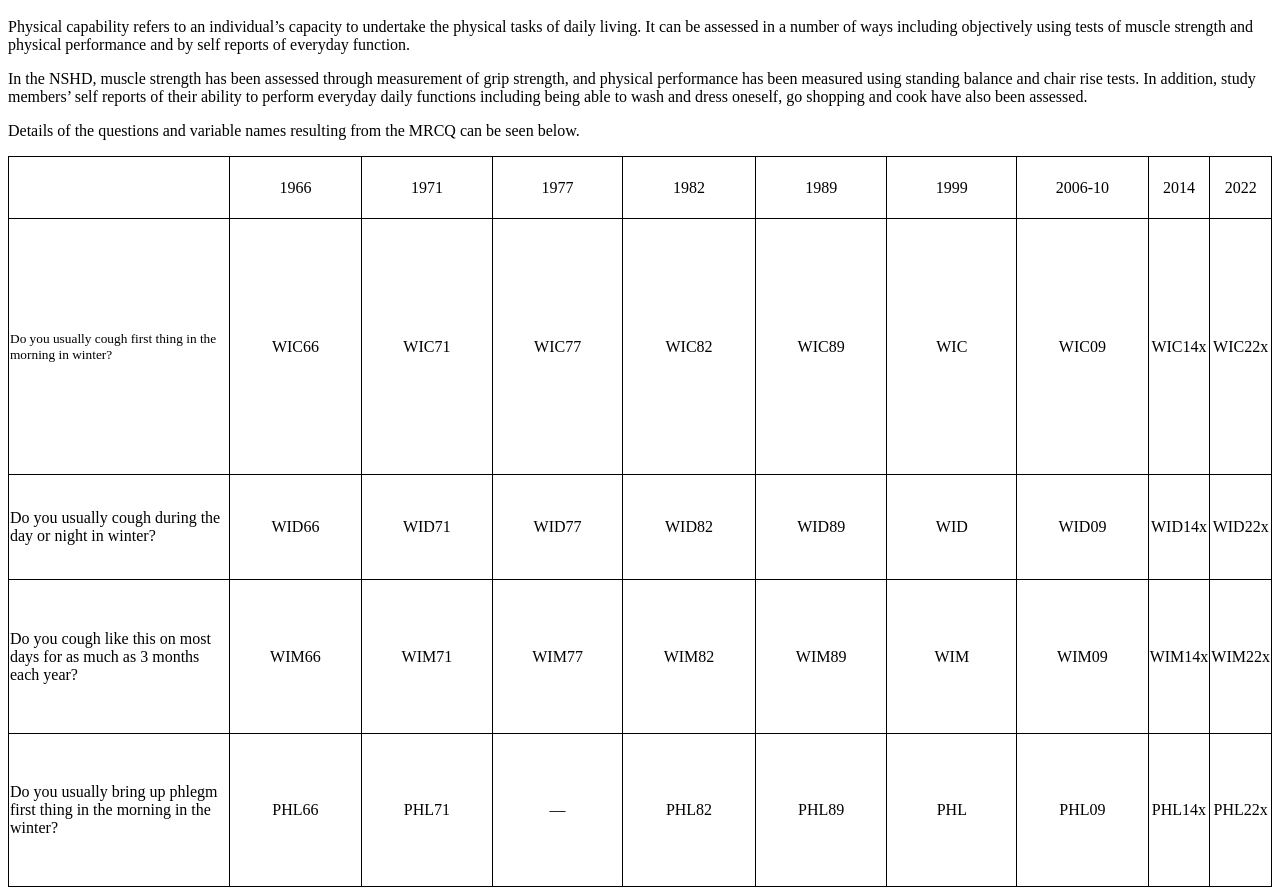
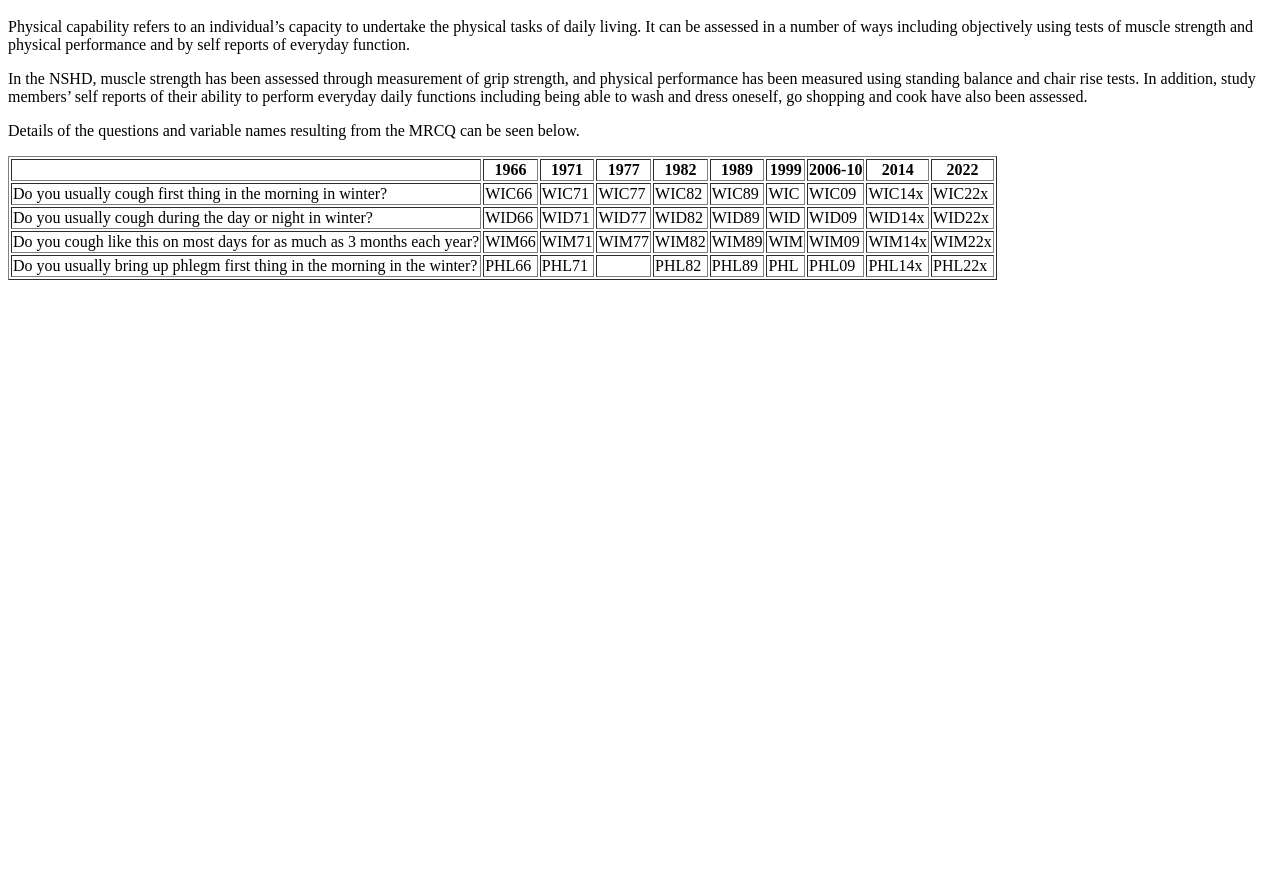
Before and after one commit to MariaPopham/Test, a plain HTML site: page index.html in a window 1280 px wide. Shown: the part 48-943 px from the top of the page. After the commit the page ends 800 px from the top, so only its background shows below. Drawn offline with Linux system fonts and the light colour scheme.

Commit message:
Update index.html
Messing about with the table

```diff
--- a/index.html
+++ b/index.html
@@ -5,67 +5,67 @@
     <p>In the NSHD, muscle strength has been assessed through measurement of grip strength, and physical performance has been measured using standing balance and chair rise tests. In addition, study members’ self reports of their ability to perform everyday daily functions including being able to wash and dress oneself, go shopping and cook have also been assessed.</p>
   </body>
 <p>Details of the questions and variable names resulting from the MRCQ can be seen below.</p>
-<table style="height: 731px; width: 100%; border-collapse: collapse; border-style: none; border-color: #000000;" border="1">
+<table border-style: none; border-color: #000000;" border="1">
 <tbody>
-<tr style="height: 23px;">
-<td style="width: 19%; text-align: center; height: 23px;"></td>
-<td style="width: 9%; text-align: center; height: 23px;">1966</td>
-<td style="width: 9%; text-align: center; height: 23px;">1971</td>
-<td style="width: 9%; text-align: center; height: 23px;">1977</td>
-<td style="width: 9%; text-align: center; height: 23px;">1982</td>
-<td style="width: 9%; text-align: center; height: 23px;">1989</td>
-<td style="width: 9%; text-align: center; height: 23px;">1999</td>
-<td style="width: 9%; text-align: center; height: 23px;">2006-10</td>
-<td style="width: 9%; text-align: center; height: 23px;">2014</td>
-<td style="width: 9%; text-align: center;">2022</td>
+<tr >
+<th></th>
+<th >1966</th>
+<th >1971</th>
+<th >1977</th>
+<th >1982</th>
+<th >1989</th>
+<th >1999</th>
+<th >2006-10</th>
+<th >2014</th>
+<th>2022</th>
 </tr>
-<tr style="height: 95px;">
-<td class="xl22" style="width: 19; height: 95px;"><small>Do you usually cough first thing in the morning in winter?</small></td>
-<td style="width: 9%; height: 95px; text-align: center;">WIC66</td>
-<td style="width: 9%; height: 95px; text-align: center;">WIC71</td>
-<td style="width: 9%; height: 95px; text-align: center;">WIC77</td>
-<td style="width: 9%; height: 95px; border-color: #000000; text-align: center;">WIC82</td>
-<td style="width: 9%; height: 95px; text-align: center;">WIC89</td>
-<td style="width: 9%; height: 95px; text-align: center;">WIC</td>
-<td style="width: 9%; height: 95px; text-align: center;">WIC09</td>
-<td style="width: 9%; height: 95px; text-align: center;">WIC14x</td>
-<td style="width: 9%; text-align: center;">WIC22x</td>
+<tr >
+<td >Do you usually cough first thing in the morning in winter?</small></td>
+<td >WIC66</td>
+<td >WIC71</td>
+<td >WIC77</td>
+<td >WIC82</td>
+<td >WIC89</td>
+<td >WIC</td>
+<td>WIC09</td>
+<td >WIC14x</td>
+<td >WIC22x</td>
 </tr>
-<tr style="height: 23px;">
-<td style="width: 11.1111%; height: 23px;">Do you usually cough during the day or night in winter?</td>
-<td style="width: 11.1111%; height: 23px; text-align: center;">WID66</td>
-<td style="width: 11.1111%; height: 23px; text-align: center;">WID71</td>
-<td style="width: 10.9835%; height: 23px; text-align: center;">WID77</td>
-<td style="width: 11.2387%; height: 23px; text-align: center;">WID82</td>
-<td style="width: 11.1111%; height: 23px; text-align: center;">WID89</td>
-<td style="width: 11.1111%; height: 23px; text-align: center;">WID</td>
-<td style="width: 11.1111%; height: 23px; text-align: center;">WID09</td>
-<td style="width: 5.55555%; height: 23px; text-align: center;">WID14x</td>
-<td style="width: 10.8696%; text-align: center;">WID22x</td>
+<tr >
+<td >Do you usually cough during the day or night in winter?</td>
+<td >WID66</td>
+<td >WID71</td>
+<td >WID77</td>
+<td >WID82</td>
+<td >WID89</td>
+<td>WID</td>
+<td>WID09</td>
+<td >WID14x</td>
+<td>WID22x</td>
 </tr>
-<tr style="height: 23px;">
-<td style="width: 19%; height: 23px;">Do you cough like this on most days for as much as 3 months each year?</td>
-<td style="width: 9%; height: 23px; text-align: center;">WIM66</td>
-<td style="width: 9%; height: 23px; text-align: center;">WIM71</td>
-<td style="width: 9%; height: 23px; text-align: center;">WIM77</td>
-<td style="width: 9%; height: 23px; text-align: center;">WIM82</td>
-<td style="width: 9%; height: 23px; text-align: center;">WIM89</td>
-<td style="width: 9%; height: 23px; text-align: center;">WIM</td>
-<td style="width: 9%; height: 23px; text-align: center;">WIM09</td>
-<td style="width: 9%; height: 23px; text-align: center;">WIM14x</td>
-<td style="width: 9%; text-align: center;">WIM22x</td>
+<tr >
+<td>Do you cough like this on most days for as much as 3 months each year?</td>
+<td >WIM66</td>
+<td >WIM71</td>
+<td >WIM77</td>
+<td >WIM82</td>
+<td>WIM89</td>
+<td >WIM</td>
+<td >WIM09</td>
+<td >WIM14x</td>
+<td >WIM22x</td>
 </tr>
-<tr style="height: 23px;">
-<td style="width: 19%; height: 23px;">Do you usually bring up phlegm first thing in the morning in the winter?</td>
-<td style="width: 9%; height: 23px; text-align: center;">PHL66</td>
-<td style="width: 9%; height: 23px; text-align: center;">PHL71</td>
-<td style="width: 9%; height: 23px; text-align: center;">&#8212;</td>
-<td style="width: 9%; height: 23px; text-align: center;">PHL82</td>
-<td style="width: 9%; height: 23px; text-align: center;">PHL89</td>
-<td style="width: 9%; height: 23px; text-align: center;">PHL</td>
-<td style="width: 9%; height: 23px; text-align: center;">PHL09</td>
-<td style="width: 9%; height: 23px; text-align: center;">PHL14x</td>
-<td style="width: 9%; text-align: center;">PHL22x</td>
+<tr >
+<td>Do you usually bring up phlegm first thing in the morning in the winter?</td>
+<td >PHL66</td>
+<td >PHL71</td>
+<td ></td>
+<td>PHL82</td>
+<td >PHL89</td>
+<td>PHL</td>
+<td>PHL09</td>
+<td >PHL14x</td>
+<td >PHL22x</td>
 </tr>
 </tbody>
 </table>
```
